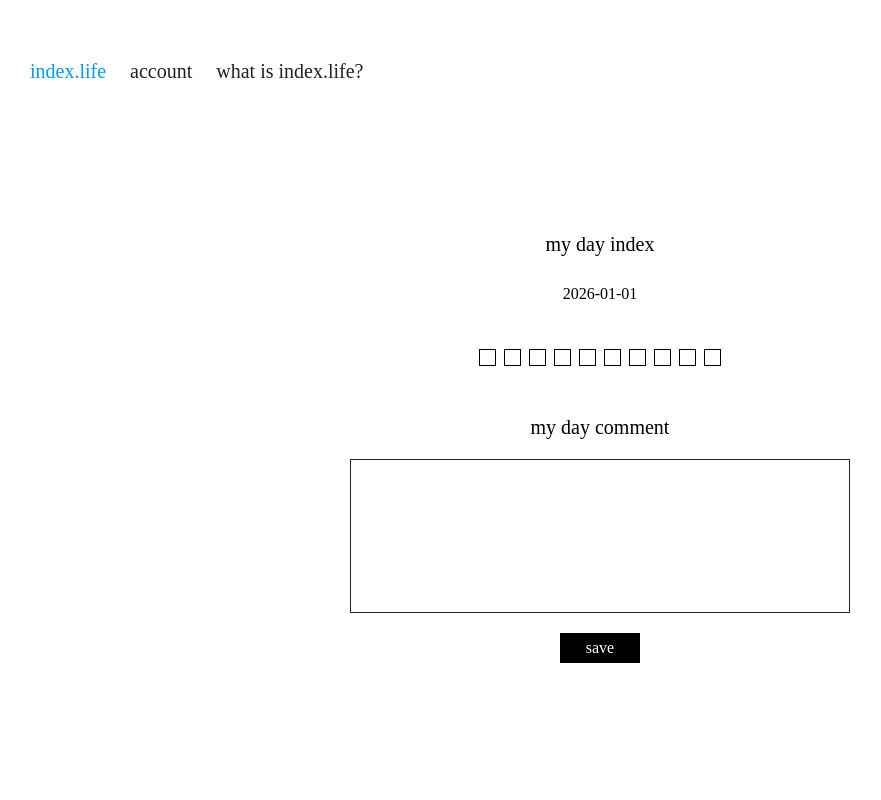
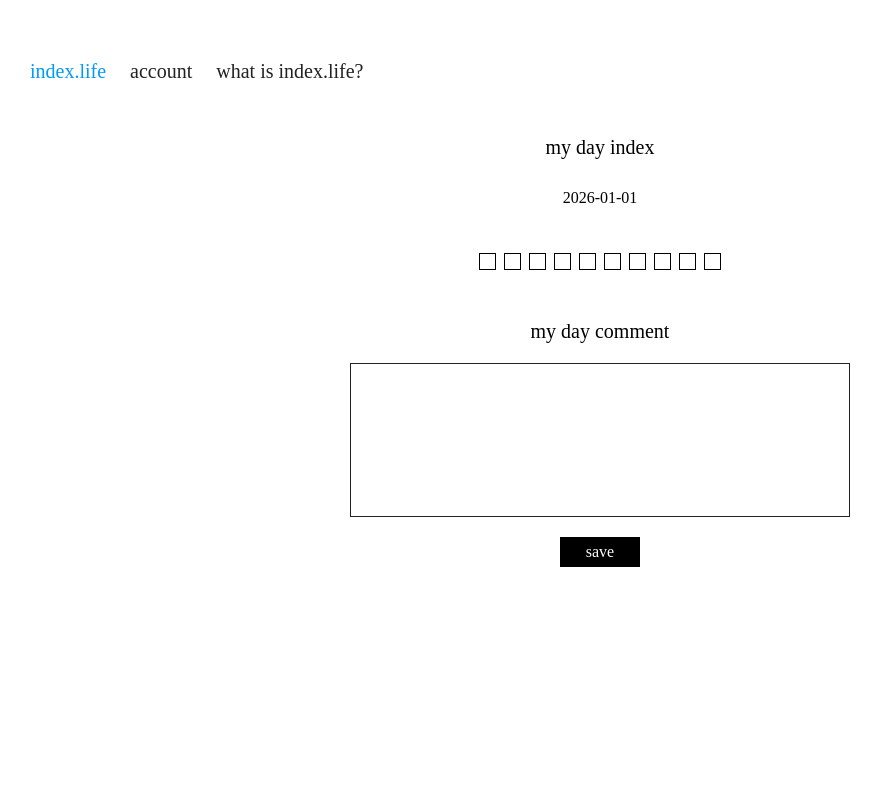
Before and after one commit to CryptoNerf/index-life-local, a Flask app: page /day/2026-01-01 in a window 1280 px wide. Shown: the whole page, without its empty margins (40-921 px from the left). Run offline with Flask 3, Linux system fonts and the light colour scheme.

Commit message:
fix write bug

```diff
--- a/app/static/css/edit_day.css
+++ b/app/static/css/edit_day.css
@@ -72,8 +72,11 @@ header {
   flex: 1 0 auto;
   display: flex;
   flex-direction: column;
-  justify-content: center;
+  justify-content: flex-start;
   align-items: center;
+  padding-top: 40px;
+  padding-bottom: 40px;
+  overflow-y: auto;
 }
 .header {
   text-align: center;
@@ -117,12 +120,14 @@ header {
 textarea {
   width: 100%;
   height: 100px;
+  max-height: 400px;
   font-family: 'Times New Roman', Times, serif;
   font-size: 20px;
   border: 1px solid #222;
   padding: 8px;
   box-sizing: border-box;
   resize: none;
+  overflow-y: auto;
 }
 .save-btn {
   width: 80px;
@@ -165,6 +170,7 @@ textarea {
   }
   textarea {
     height: 70px;
+    max-height: 250px;
     padding: 6px;
   }
   .save-btn {
@@ -173,4 +179,8 @@ textarea {
   .main-footer {
     bottom: 10px;
   }
+  .center-content {
+    padding-top: 20px;
+    padding-bottom: 20px;
+  }
 }
--- a/app/templates/edit_day.html
+++ b/app/templates/edit_day.html
@@ -108,16 +108,21 @@
       });
     });
 
-    // Auto-expand textarea
+    // Auto-expand textarea with max height
     const noteTextarea = document.querySelector('.note-textarea');
     if (noteTextarea) {
-      noteTextarea.addEventListener('input', function() {
-        this.style.height = 'auto';
-        this.style.height = (this.scrollHeight) + 'px';
-      });
+      const maxHeight = 400; // Максимальная высота в пикселях
+
+      function adjustHeight() {
+        noteTextarea.style.height = 'auto';
+        const newHeight = Math.min(noteTextarea.scrollHeight, maxHeight);
+        noteTextarea.style.height = newHeight + 'px';
+      }
+
+      noteTextarea.addEventListener('input', adjustHeight);
+
       // Инициализация при загрузке
-      noteTextarea.style.height = 'auto';
-      noteTextarea.style.height = (noteTextarea.scrollHeight) + 'px';
+      adjustHeight();
     }
 
     // Form validation
```
